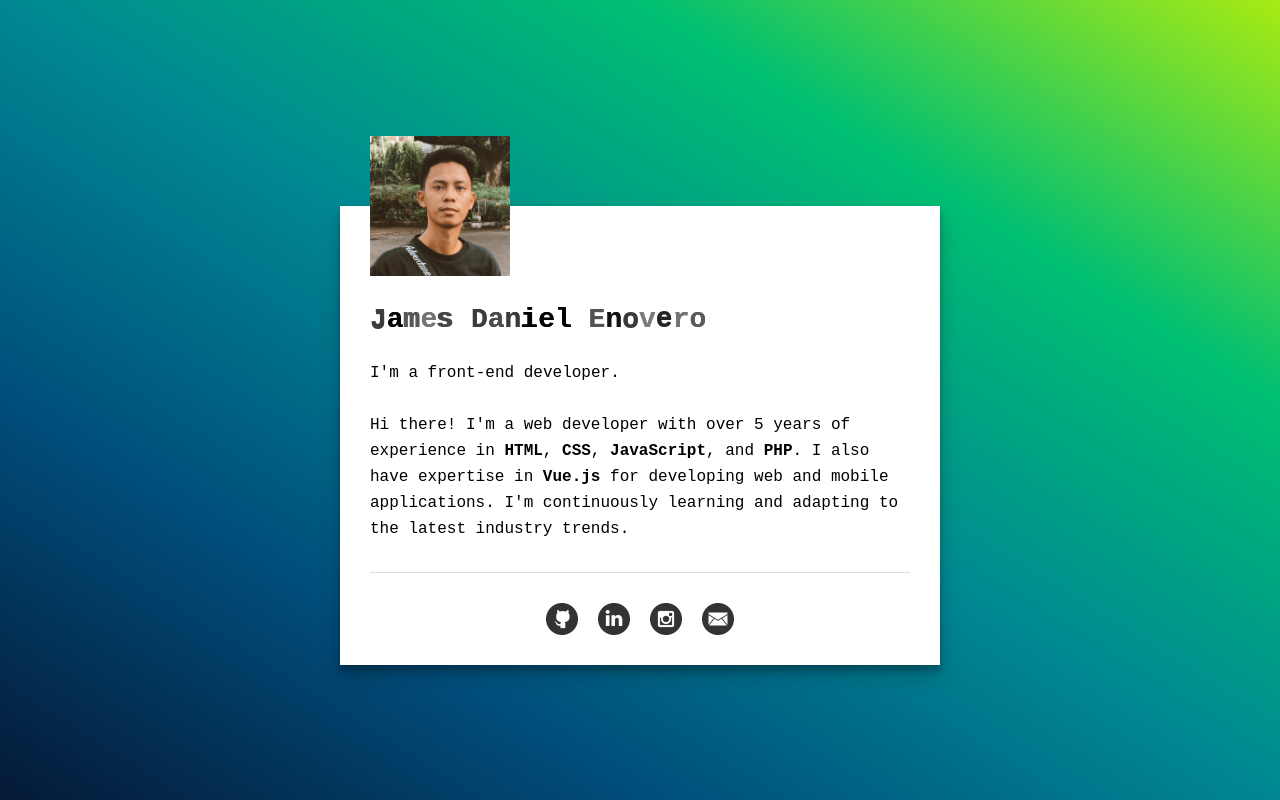
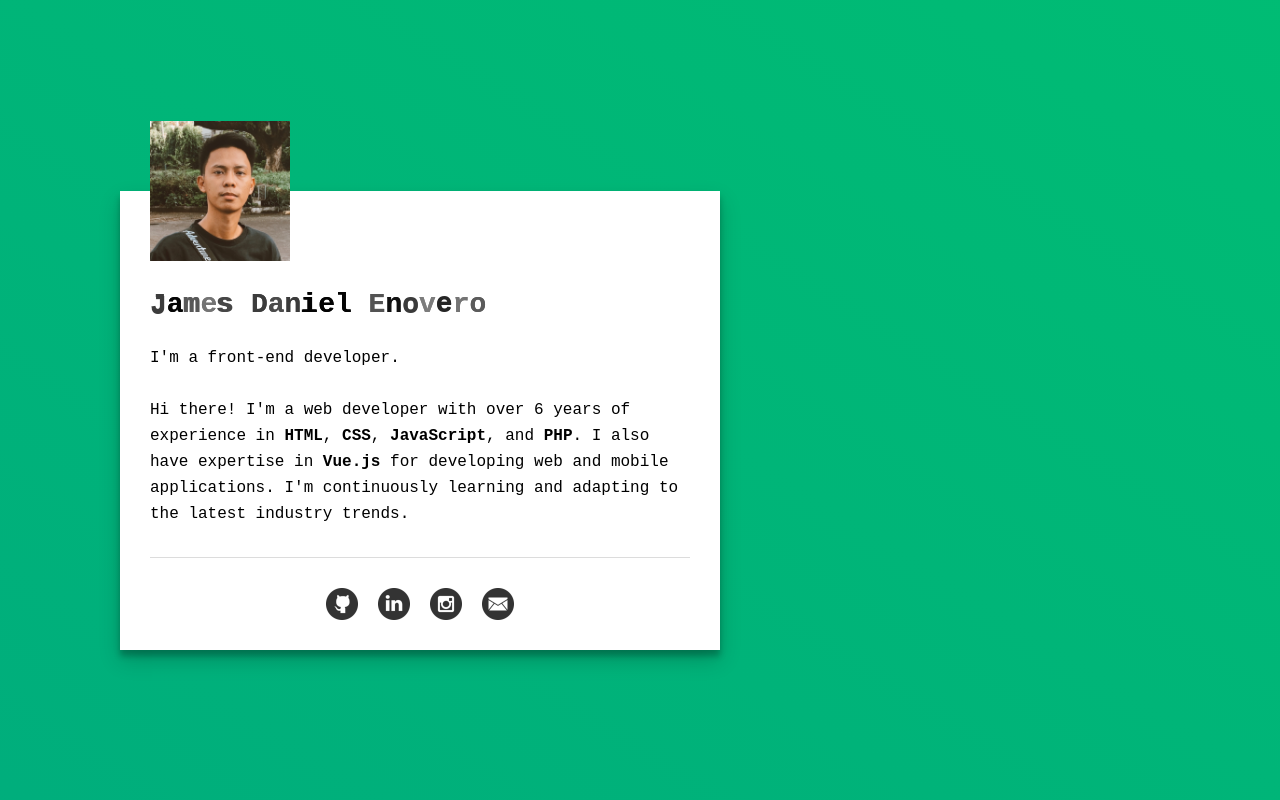
Before and after one commit to jamesxdaniel/jamesxdaniel.github.io, a Nuxt app: page / in a window 1280 px wide. Built offline with nearby package versions, Linux system fonts and the light colour scheme; a web font is replaced by a local one.

Commit message:
Add animated background

```diff
--- /dev/null
+++ b/assets/animation.css
@@ -0,0 +1,65 @@
+header {
+    background: linear-gradient(to right top, #008793, #00bf72);
+    background-size: 400% 400%;
+
+    -webkit-animation: gradient 10s ease infinite;
+    -moz-animation: gradient 10s ease infinite;
+    -o-animation: gradient 10s ease infinite;
+    animation: gradient 10s ease infinite;
+}
+
+@-webkit-keyframes gradient {
+    0% {
+        background-position: 0% 90%
+    }
+
+    50% {
+        background-position: 100% 15%
+    }
+
+    100% {
+        background-position: 0% 90%
+    }
+}
+
+@-moz-keyframes gradient {
+    0% {
+        background-position: 0% 90%
+    }
+
+    50% {
+        background-position: 100% 15%
+    }
+
+    100% {
+        background-position: 0% 90%
+    }
+}
+
+@-o-keyframes gradient {
+    0% {
+        background-position: 0% 90%
+    }
+
+    50% {
+        background-position: 100% 15%
+    }
+
+    100% {
+        background-position: 0% 90%
+    }
+}
+
+@keyframes gradient {
+    0% {
+        background-position: 0% 90%
+    }
+
+    50% {
+        background-position: 100% 15%
+    }
+
+    100% {
+        background-position: 0% 90%
+    }
+}
--- a/components/Main.vue
+++ b/components/Main.vue
@@ -15,7 +15,7 @@
 
 					<h2>I'm a <span class="typewrite" data-period="3000" data-type='["front-end developer.","back-end developer."]'></span></h2>
 
-					<p>Hi there! I'm a web developer with over 5 years of experience in <strong>HTML</strong>, <strong>CSS</strong>, <strong>JavaScript</strong>, and <strong>PHP</strong>. I also have expertise in <strong>Vue.js</strong> for developing web and mobile applications. I'm continuously learning and adapting to the latest industry trends.</p>
+					<p>Hi there! I'm a web developer with over 6 years of experience in <strong>HTML</strong>, <strong>CSS</strong>, <strong>JavaScript</strong>, and <strong>PHP</strong>. I also have expertise in <strong>Vue.js</strong> for developing web and mobile applications. I'm continuously learning and adapting to the latest industry trends.</p>
 
 					<ul class="logo">
 						<li><figure><a href="https://github.com/jamesxdaniel" target="_blank" rel="noopener"><img data-src="/images/github_logo.png" src="/images/github_logo.png" alt="GitHub" class="lazy"></a></figure></li>
@@ -33,6 +33,7 @@
 </template>
 
 <script>
+import '~/assets/animation.css';
 import Typewriter from 'typewriter-effect/dist/core';
 
 export default {
@@ -81,7 +82,6 @@ header {
 	position: relative;
 	min-height: 100vh;
 	overflow-x: hidden;
-	background: linear-gradient(to right top, #051937, #004d7a, #008793, #00bf72, #a8eb12);
 }
 
 .arrow_btn {
@@ -202,15 +202,29 @@ header {
 	padding: 0;
 }
 
+.waves {
+	position: absolute;
+	width: 100%;
+	height: 15vh;
+	bottom: 0;
+	min-height: 100px;
+	max-height: 150px;
+}
+
 @media only screen and (max-width : 768px) {
     .header_con {
-        margin: 70px 20px 0;
+        margin: 70px 20px;
+    }
+
+    .waves {
+        height: 40px;
+        min-height: 40px;
     }
 }
 
-@media only screen and (max-height : 700px) and (max-width : 768px) {
+@media only screen and (max-height : 800px) {
     .header_con {
-        margin: 140px 20px 70px;
+        margin: 140px 20px 100px;
     }
 }
 </style>
--- a/pages/index.vue
+++ b/pages/index.vue
@@ -3,7 +3,7 @@
 </template>
 
 <script>
-import '~/assets/styles.css'
+import '~/assets/styles.css';
 
 export default {
 	setup() {
```
